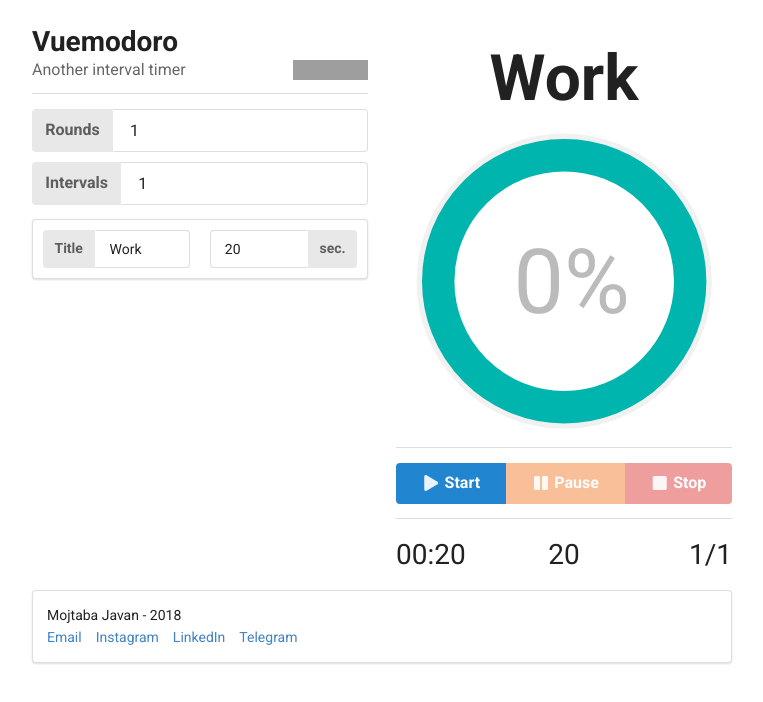
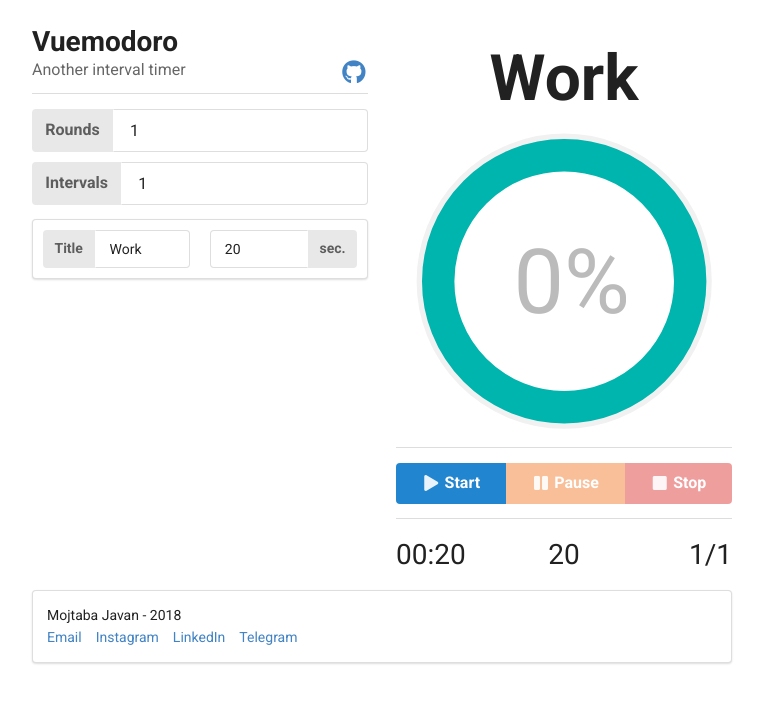
Before and after one commit to mrmowji/pomodoro, a plain HTML site: page index.html in a window 1280 px wide. Shown: the whole page, without its empty margins (258-1021 px from the left). Drawn offline with Linux system fonts and the light colour scheme; grey boxes are pictures that could not be loaded.

Commit message:
Replace github star button with a link

```diff
--- a/index.html
+++ b/index.html
@@ -31,7 +31,9 @@
           <h1 class="ui header">
             Vuemodoro
             <div class="sub header">
-              <iframe class="github star" src="https://ghbtns.com/github-btn.html?user=mrmowji&amp;repo=vuemodoro&amp;type=star&amp;count=true" frameborder="0" scrolling="0" width="75px" height="20px"></iframe>
+              <a href="https://github.com/mrmowji/vuemodoro">
+                <i class="github large icon"></i>
+              </a>
               Another interval timer
             </div>
           </h1>
--- a/statics/styles/app.css
+++ b/statics/styles/app.css
@@ -74,10 +74,9 @@ text {
   white-space: nowrap;
 }
 
-.github.star {
+.github.icon {
   float: right;
-  height: 20px !important;
-  width: 75px !important;
+  margin-right: 0 !important;
 }
 
 .mobile.only, .tablet.only {
```
